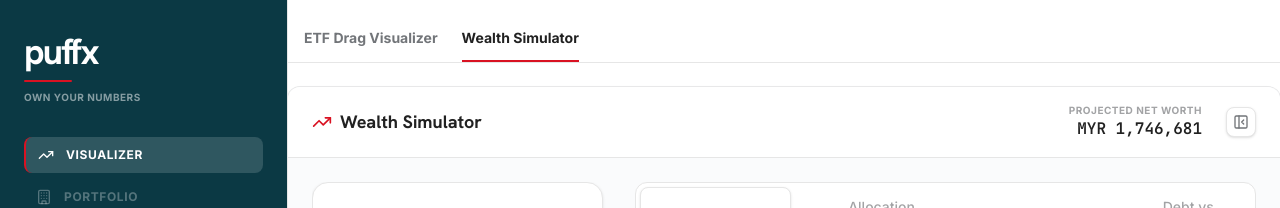
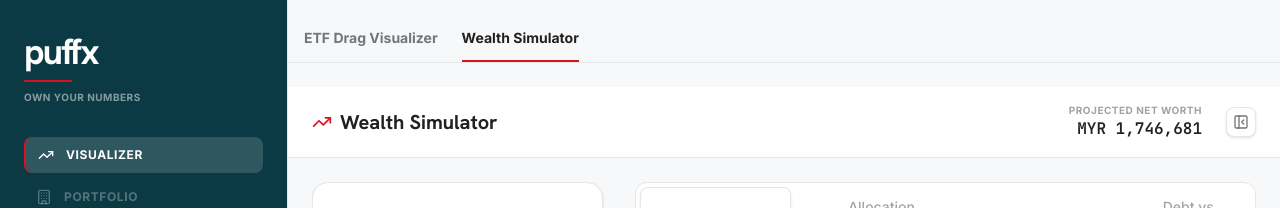
Before and after one commit to Isafe-nk/puffx, a React (Vite) app: page /visualizer/wealth-simulator in a window 1280 px wide. Shown: the top 208 px of the page. Built offline with nearby package versions, Linux system fonts and the light colour scheme.

Commit message:
fix(ui): remove outer card wrapper from wealth simulator and update layout bg

```diff
--- a/src/app/Layout.tsx
+++ b/src/app/Layout.tsx
@@ -4,7 +4,7 @@
 
 export default function Layout() {
   return (
-    <div className="min-h-screen bg-white text-[#212121] font-sans antialiased overflow-x-clip flex">
+    <div className="min-h-screen bg-[#F7F8FA] text-[#212121] font-sans antialiased overflow-x-clip flex">
       <SideNav />
       <div className="flex-1 lg:ml-72 flex flex-col min-h-screen">
         <Outlet />
--- a/src/features/visualizer/wealth-simulator/index.tsx
+++ b/src/features/visualizer/wealth-simulator/index.tsx
@@ -130,10 +130,14 @@
   const finalInflationAdjusted = deterministicData[deterministicData.length - 1]?.inflationAdjustedNetWorth || 0;
 
   return (
-    <div className="w-full bg-[#FAFBFC] text-[#212121] font-sans selection:bg-[#0EB35B]/30 rounded-xl shadow-sm ring-1 ring-[#E8E8E9]">
-      {/* Top Bar inside component */}
-      <div className="px-6 py-4 flex justify-between items-center border-b border-[#E6E6E6] bg-white rounded-t-xl">
-        <h2 className="text-lg font-bold flex items-center gap-2 font-display"><TrendingUp size={20} className="text-[#D91222]" /> Wealth Simulator</h2>
+    <div className="w-full">
+      {/* Top Premium Status Navigation */}
+      <header className="border-b border-[#E6E6E6] bg-white/90 backdrop-blur-md px-6 py-4 sticky top-0 z-40">
+        <div className="max-w-7xl mx-auto flex justify-between items-center">
+          <h2 className="text-xl font-bold flex items-center gap-2 font-display">
+            <TrendingUp size={20} className="text-[#D91222]" />
+            Wealth Simulator
+          </h2>
           <div className="flex items-center gap-6 text-sm font-medium text-[#727579]">
             <div className="flex flex-col items-end hidden sm:flex">
               <span className="text-[10px] text-[#A2A3A5] uppercase tracking-wider font-bold">Projected Net Worth</span>
@@ -150,8 +154,9 @@
             </button>
           </div>
         </div>
+      </header>
 
-      <main className="max-w-7xl mx-auto px-6 py-6 grid grid-cols-1 lg:grid-cols-12 gap-6">
+      <main className="max-w-7xl mx-auto p-4 lg:p-6 grid grid-cols-1 lg:grid-cols-12 gap-6">
         {/* Sidebar Inputs */}
         <AnimatePresence>
           {showSidebar && (
```
Lines whose indentation alone changed are shown as unchanged.
